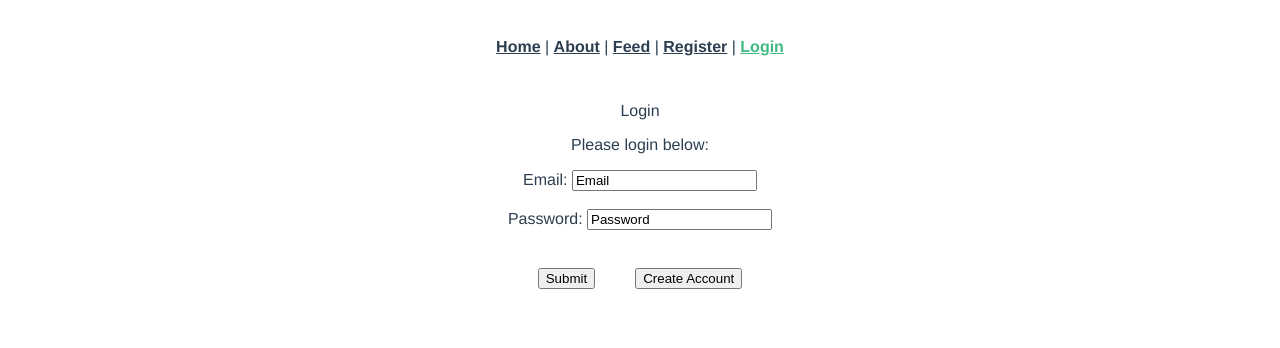
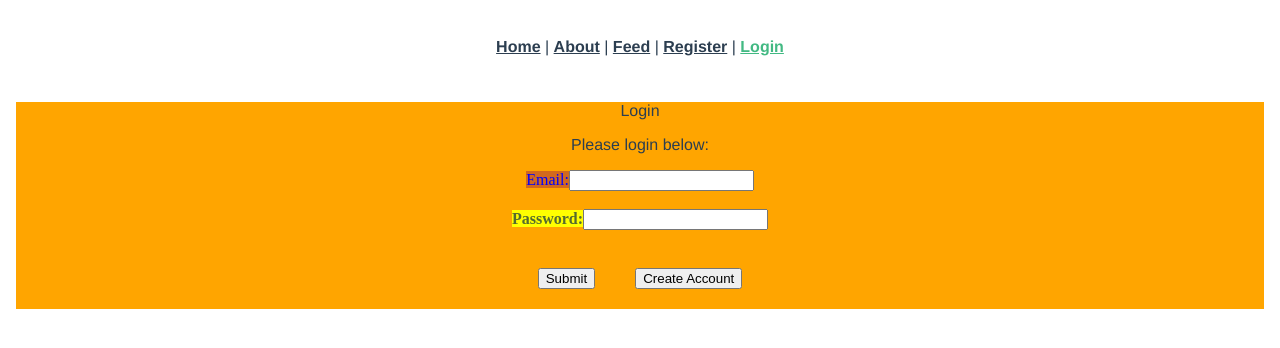
Before and after one commit to rkenney4/seniorproj, a Vue app: page /sign-in in a window 1280 px wide. Shown: the top 348 px of the page. Built offline with nearby package versions, Linux system fonts and the light colour scheme.

Commit message:
Styled Sign In Page

```diff
--- a/src/views/SignIn.vue
+++ b/src/views/SignIn.vue
@@ -1,18 +1,21 @@
 <template>
+<body>
     <p>Login</p>
     <p>Please login below:</p>
     <form>
-    <label for="email">Email: </label>
-    <input type="text" value="Email">
+        <label class="email" for="email">Email:</label>
+        <input type="text">
         <br>
         <br>
-    <label for="password">Password: </label>
-    <input type="text" value="Password">
+        <label class="password" for="password"><b>Password:</b></label>
+        <input type="text">
         <br>
         <br>
         <button type="submit" style="margin:20px">Submit</button>
         <button type="submit" style="margin:20px">Create Account</button>
     </form>
+</body>
+
 </template>
 
 <script setup>
@@ -56,3 +59,27 @@ const signInWithGoogle = () => {
 
 }
 </script>
+
+<style scoped>
+    body
+    {
+        background-color: orange;
+        height: 100%;
+    }
+
+    .email
+    {
+        color: blue;
+        font-family: 'Times New Roman', Times, serif;
+        font-size: 100%;
+        background-color: chocolate;
+    }
+
+    .password
+    {
+        color: darkolivegreen;
+        font-family: 'Times New Roman', Times, serif;
+        font-size: 100%;
+        background-color: yellow;
+    }
+</style>
```
Lines whose indentation alone changed are shown as unchanged.
